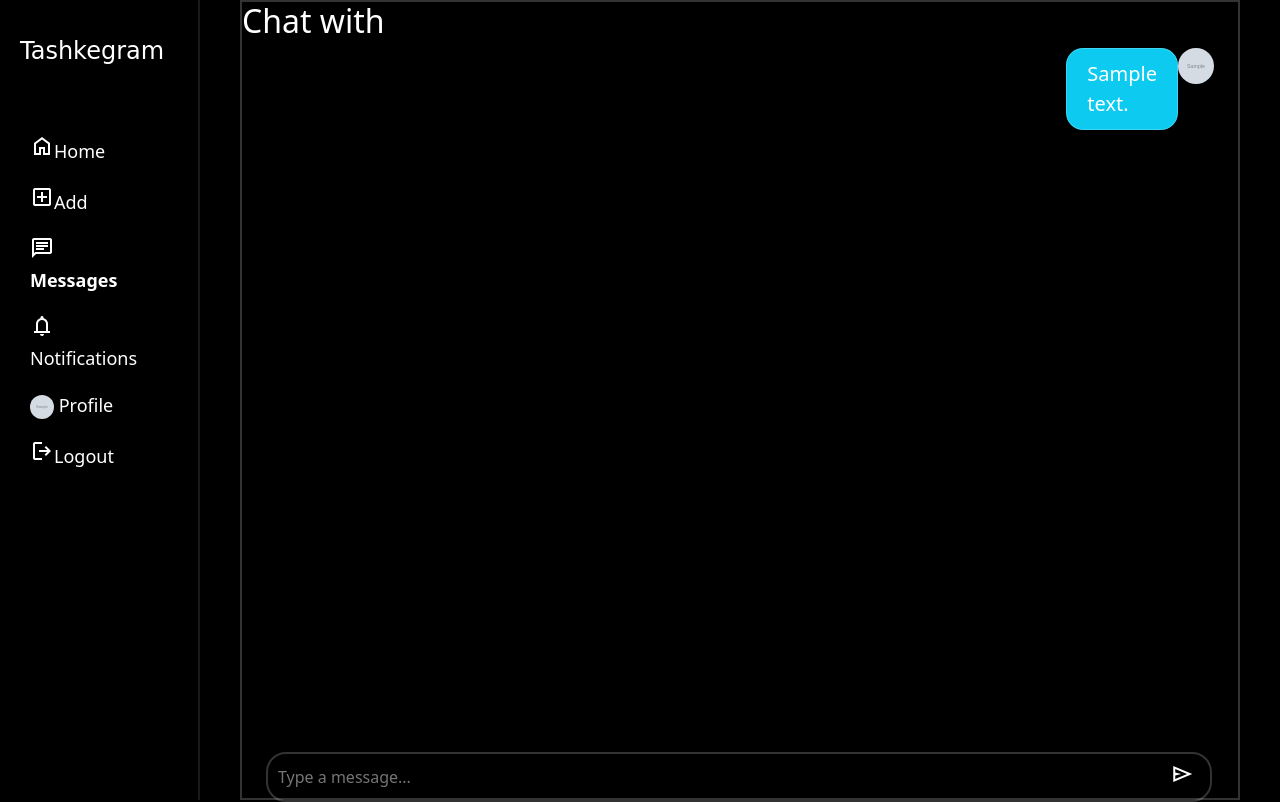
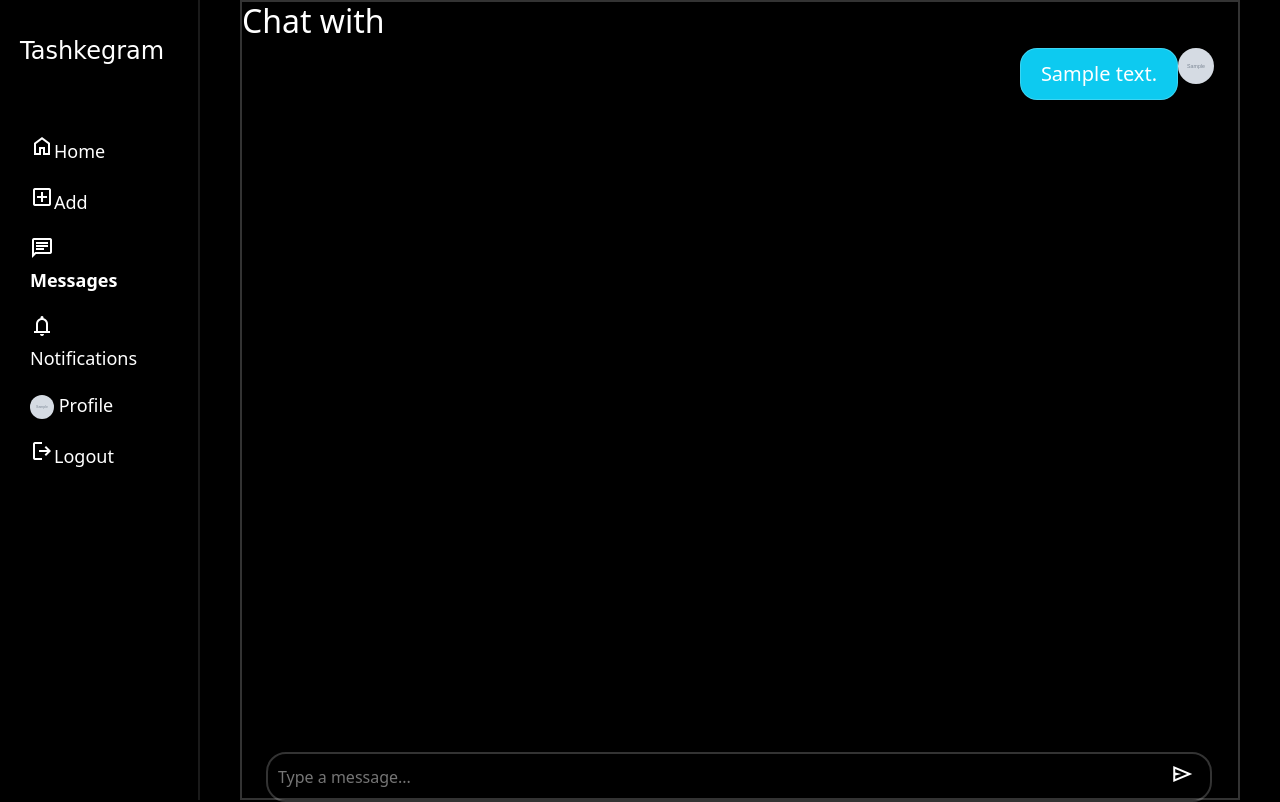
Before and after one commit to OleksandrKasapchuk/web_social_media, a Django app: page /chat/1/ in a window 1280 px wide. Run offline with Django 5.2, Linux system fonts and the light colour scheme; a user stored in the database is signed in; tables that the repository leaves empty hold one stand-in row (values such as "Sample post"); grey boxes marked "Sample" are stand-in pictures; data that the repository does not hold is empty; some web fonts are replaced.

Commit message:
Update style.css

```diff
--- a/static/css/style.css
+++ b/static/css/style.css
@@ -188,7 +188,7 @@ li > a {
     border-radius: 17px;
 	padding: 10px 20px;
 	margin-bottom: 5px;
-	width:min-content;
+	max-width: 50vw;
 }
 
 .delete-btn {
```
